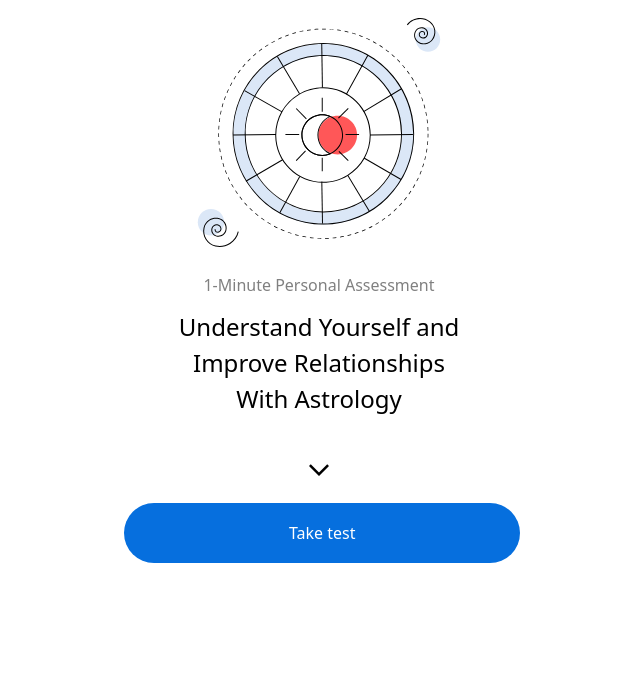
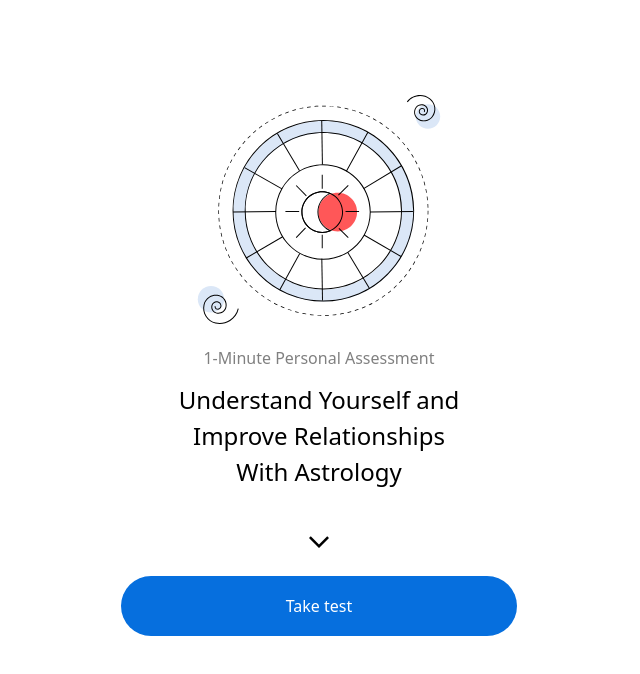
Before and after one commit to TeaPot98/quiz-app, a React (Create React App) app: page / in a window 1280 px wide. Shown: the top 674 px of the page, without its empty margins (321-961 px from the left). Built offline with nearby package versions, Linux system fonts and the light colour scheme.

Commit message:
finished finisher screen

```diff
--- a/package.json
+++ b/package.json
@@ -14,7 +14,6 @@
     "react-dom": "^18.2.0",
     "react-router-dom": "^6.3.0",
     "react-scripts": "5.0.1",
-    "styled-components": "^5.3.5",
     "web-vitals": "^2.1.4"
   },
   "scripts": {
--- a/src/App.jsx
+++ b/src/App.jsx
@@ -1,7 +1,6 @@
 import {
   Container,
 } from '@mui/material'
-import { useEffect, useState } from 'react'
 import {
   Route,
   Routes,
@@ -11,9 +10,9 @@ import Home from './components/Home'
 import HyperPersonalized from './components/HyperPersonalized'
 import QuizContainer from './components/QuizContainer'
 import TransitionPage from './components/TransitionPage'
-import { UserDataContext } from './state/UserDataContext'
-import useUserData from './hooks/useUserData'
 import Loading from './components/Loading'
+import EmailPage from './components/EmailPage'
+import FinisherPage from './components/FinisherPage'
 
 const App = () => {
   return (
@@ -23,6 +22,8 @@ const App = () => {
         <Route path="/transition" element={<TransitionPage />} />
         <Route path="/profile-hyperpersonalized" element={<HyperPersonalized />} />
         <Route path="/loading" element={<Loading />} />
+        <Route path="/email" element={<EmailPage />} />
+        <Route path="/finisher" element={<FinisherPage />} />
         <Route path="/:questionPath" element={<QuizContainer />} />
       </Routes>
     </Container>
--- /dev/null
+++ b/src/components/EmailPage.jsx
@@ -0,0 +1,85 @@
+import { useState } from 'react'
+import {
+  Box,
+  TextField,
+  Typography,
+} from '@mui/material'
+import Button from './Button'
+
+import { useNavigate } from 'react-router-dom'
+import useUserData from '../hooks/useUserData'
+
+const EmailPage = () => {
+  const navigate = useNavigate()
+  const {userData, answers, addAnswer, addUserData, setAnswers, setUserData} = useUserData()
+  const [emailError, setEmailError] = useState('')
+  const [email, setEmail] = useState(userData.get('email') ? userData.get('email') : '')
+  const styles = {
+    container: {
+      height: '90vh',
+      display: 'flex',
+      flexDirection: 'column',
+      justifyContent: 'center',
+      alignItems: 'center',
+      textAlign: 'center',
+      gap: '1rem'
+    },
+    boldText: {
+      fontWeight: 500
+    },
+    emailInputField: {
+      height: '50px',
+      width: '90%',
+      '& .MuiInputBase-root': {
+        borderRadius: '10px',
+        height: '50px',
+        // width: '90%',
+        mx: 'auto'
+      }
+    },
+    disclaimer: {
+      fontSize: '0.9rem'
+    }
+  }
+
+  const handleEmailChange = (event) => {
+    setEmail(event.target.value)
+    if (event.target.value === '') {
+      setEmailError('')
+      return
+    }
+    if (!/^[\w-\.]+@([\w-]+\.)+[\w-]{2,4}$/.test(event.target.value)) {
+      setEmailError('Incorrect email format')
+    } else {
+      setEmailError('')
+    }
+  }
+
+  const handleClick = () => {
+    addUserData({
+      name: 'email',
+      value: email
+    })
+    navigate('/finisher')
+  }
+
+  return (
+    <Box sx={styles.container}>
+      <Typography sx={styles.boldText}>Enter your email to see how you can improve your relationship</Typography>
+      <TextField
+        sx={styles.emailInputField}
+        size="medium" type="email"
+        label="Your email"
+        helperText={emailError}
+        onChange={handleEmailChange}
+        value={email}
+        error={emailError !== ''}
+        fullWidth
+      />
+      <Typography sx={styles.disclaimer}>*We do not share any personal information. We'll email you a copy of your program for convenient access.</Typography>
+      <Button disabled={emailError !== '' || email === ''} onClick={handleClick}>Continue</Button>
+    </Box>
+  )
+}
+
+export default EmailPage
--- /dev/null
+++ b/src/components/FinisherPage.jsx
@@ -0,0 +1,76 @@
+import { useEffect, useState } from 'react'
+import {
+  Box,
+  Typography,
+} from '@mui/material'
+
+const FinisherPage = () => {
+  const textArray = [
+    'Welcome',
+    'Based on your answers,',
+    'we\'ve created your astrological blueprint and guidance plan',
+    'to help you better understand yourserlf and your partner',
+    'and to improve your relationship - for good.',
+    'Let\'s get started.'
+  ]
+  const [textIndex, setTextIndex] = useState(0)
+  const [opacity, setOpacity] = useState(0)
+  const styles = {
+    container: {
+      position: 'absolute',
+      display: 'flex',
+      justifyContent: 'center',
+      alignItems: 'center',
+      // textAlign: 'center',
+      top: 0,
+      left: 0,
+      height: '100vh',
+      width: '100vw',
+      background: 'rgb(36,45,124)',
+      background: 'radial-gradient(at bottom left, rgba(36,45,124,1) 0%, rgba(0,174,239,1) 100%)',
+      backgroundPosition: 'left 20% bottom 10%',
+    },
+    text: {
+      color: 'white',
+      maxWidth: '350px',
+      fontWeight: 700,
+      fontSize: '2.2rem',
+      opacity: opacity,
+      transition: 'opacity 0.5s ease-in-out'
+    }
+  }
+
+  useEffect(() => {
+    setOpacity(1)
+  }, [])
+
+  useEffect(() => {
+    const timer = setTimeout(() => {
+      if (textIndex < textArray.length - 1) {
+        setOpacity(1)
+        setTextIndex(prevState => prevState + 1)
+      }
+    }, 3500)
+
+    const removeOpacity = setTimeout(() => {
+      if (textIndex < textArray.length - 1) {
+        setOpacity(0)
+      }
+    }, 3000)
+    return () => {
+      clearTimeout(timer)
+      clearTimeout(removeOpacity)
+    }
+  }, [textIndex])
+
+  return (
+    <Box sx={styles.container}>
+        <Typography sx={styles.text}>{textArray[textIndex]}</Typography>
+    </Box>
+  )
+}
+
+export default FinisherPage
+
+// #242d7c
+// #00aeef
--- a/src/components/Home.jsx
+++ b/src/components/Home.jsx
@@ -13,7 +13,12 @@ const Home = () => {
   const navigate = useNavigate()
   const styles = {
     container: {
+      height: '90vh',
+      display: 'flex',
+      flexDirection: 'column',
       textAlign: 'center',
+      alignItems: 'center',
+      justifyContent: 'center'
     },
     image: {
       width: '250px'
--- a/src/components/Loading.jsx
+++ b/src/components/Loading.jsx
@@ -70,7 +70,7 @@ const Loading = () => {
     } else {
       const timer = setTimeout(() => {
         console.log('Done !')
-        // navigate(nextPath)
+        navigate(nextPath)
       }, 200)
       return () => clearTimeout(timer)
     }
@@ -113,6 +113,7 @@ const Loading = () => {
 
   const styles = {
     container: {
+      height: '90vh',
       textAlign: 'center',
       display: 'flex',
       flexDirection: 'column',
--- a/src/components/MovingArrow.jsx
+++ b/src/components/MovingArrow.jsx
@@ -10,6 +10,7 @@ const MovingArrow = () => {
   const styles = {
     container: {
       height: '70px',
+      minHeight: '70px',
     },
     arrowIcon: {
       transform: 'rotate(90deg)',
--- a/src/components/TransitionPage.jsx
+++ b/src/components/TransitionPage.jsx
@@ -32,7 +32,7 @@ const TransitionPage = ({ content }) => {
   const styles = {
     container: {
       textAlign: 'center',
-      mt: '3rem'
+      mt: '3rem',
     },
     image: {
       width: '150px'
--- a/src/data.js
+++ b/src/data.js
@@ -1752,4 +1752,15 @@ export const questions = {
       },
     ]
   },
+  'email': {
+    id: 'a20d57b5-920a-4bc7-a940-7b2672085d59',
+    group: 'Final',
+    order: 1/2,
+    path: 'email',
+    type: 'quiz-email',
+    text: [
+      'Enter your email to see how you can improve your relationship'
+    ],
+    nextPath: 'finisher'
+  }
 }
```
